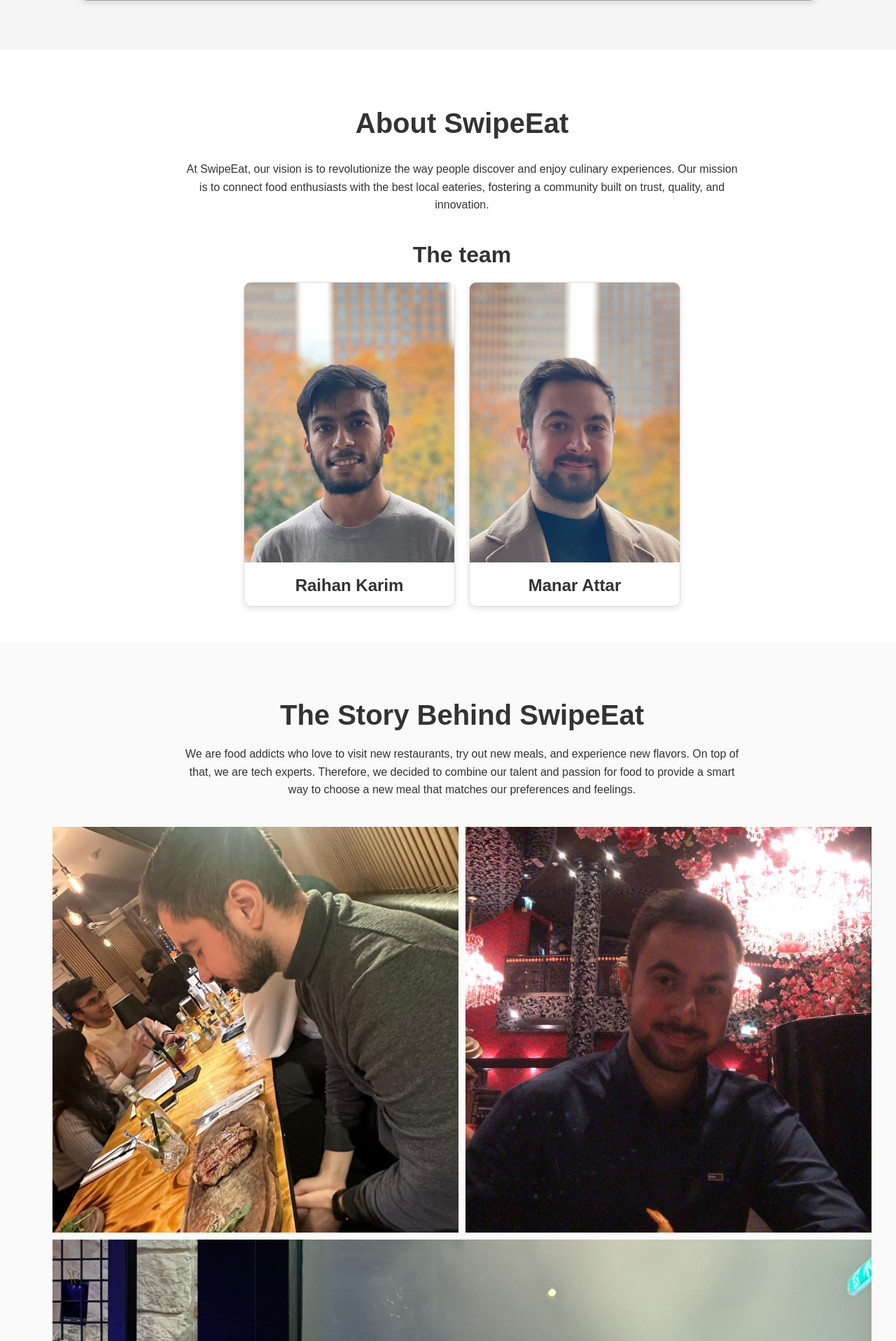
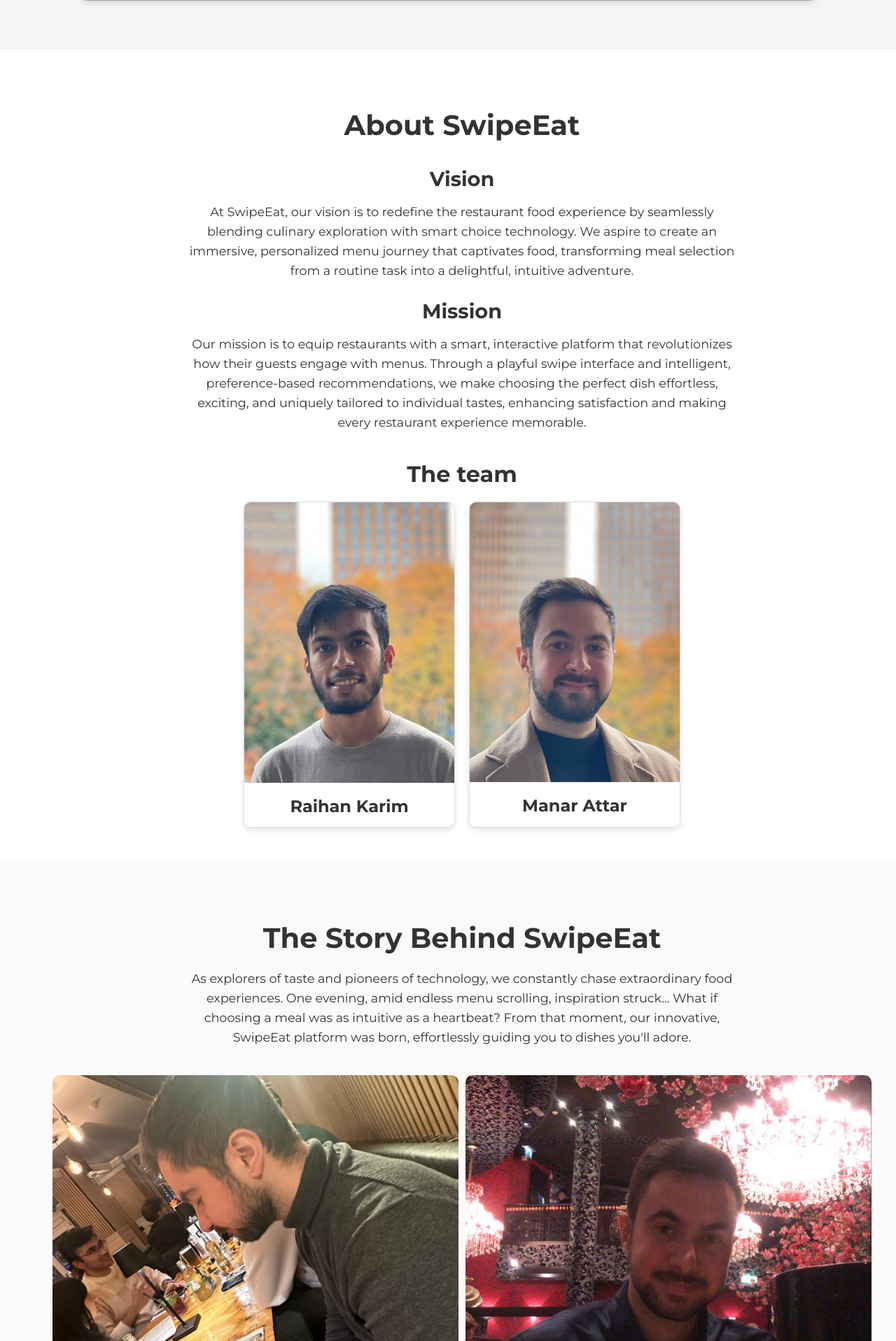
Before and after one commit to manarattar/swiper, a Flask app: page /landingpage in a window 1280 px wide. Shown: the part 4243-6160 px from the top of the page at 70% size. Run offline with Flask 3, Linux system fonts and the light colour scheme; grey boxes are pictures that could not be loaded.

Commit message:
Update landingpage.html

```diff
--- a/templates/landingpage.html
+++ b/templates/landingpage.html
@@ -2,6 +2,8 @@
 <html lang="en">
 <head>
   <meta charset="UTF-8">
+  <!-- Import Montserrat font from Google Fonts -->
+  <link href="https://fonts.googleapis.com/css2?family=Montserrat:wght@400;700&display=swap" rel="stylesheet">
   <meta name="viewport" content="width=device-width, initial-scale=1.0, viewport-fit=cover">
   <title>SwipeEat Landing Page</title>
   <style>
@@ -10,7 +12,7 @@
       margin: 0;
       padding: 0;
       scroll-behavior: auto; /* We'll handle smooth scrolling manually */
-      font-family: Arial, sans-serif;
+      font-family: 'Montserrat', sans-serif;
       overflow-x: hidden;
       touch-action: manipulation;
     }
@@ -139,7 +141,7 @@
       display: block;
     }
 
-    /* Block 3: About Us Section with Animation */
+    /* Block 3: About Us Section with Vision, Mission, and Team */
     .about-section {
       padding: 50px 20px;
       background-color: #fff;
@@ -151,16 +153,20 @@
       font-size: 2.5rem;
       animation: fadeIn 1s ease-out forwards;
     }
-    .about-description {
+    .vision-mission {
       max-width: 800px;
       margin: 0 auto 40px;
       line-height: 1.6;
       text-align: center;
-      animation: fadeIn 1s ease-out forwards;
-      animation-delay: 0.2s;
-      opacity: 0;
     }
-    /* "The team" Headline Above Founders */
+    .vision-mission h3 {
+      font-size: 1.8rem;
+      margin: 20px 0 10px;
+    }
+    .vision-mission p {
+      font-size: 1.1rem;
+      margin: 0 0 20px;
+    }
     .team-headline {
       text-align: center;
       font-size: 2rem;
@@ -198,7 +204,7 @@
       font-size: 1.5rem;
     }
 
-    /* Block 4: Story Section */
+    /* Block 4: Story Section with Food Gallery */
     .story-section {
       padding: 50px 20px;
       background-color: #fafafa;
@@ -215,11 +221,12 @@
       margin: 0 auto 40px;
       line-height: 1.6;
       text-align: center;
+      font-size: 1.1rem;
       animation: fadeIn 1s ease-out forwards;
       animation-delay: 0.2s;
       opacity: 0;
     }
-    /* Food Gallery: 2 small images, 1 big image, 2 small images */
+    /* Food Gallery Layout Using Columns */
     .food-gallery {
       display: grid;
       grid-template-columns: repeat(2, 1fr);
@@ -229,16 +236,18 @@
     .food-gallery .big {
       grid-column: 1 / -1;
     }
-    .food-gallery .gallery-item {
+    .gallery-item {
       position: relative;
       width: 100%;
-      aspect-ratio: 1; /* Maintain a square shape */
+      aspect-ratio: 1; /* Square shape */
       overflow: hidden;
     }
-    .food-gallery .gallery-item img {
+    .gallery-item img {
       width: 100%;
       height: 100%;
       object-fit: cover;
+      border-radius: 10px;
+      box-shadow: 0 4px 8px rgba(0,0,0,0.1);
     }
 
     /* Back-to-Top Button */
@@ -352,13 +361,18 @@
     </div>
   </section>
 
-  <!-- Block 3: About Us Section -->
+  <!-- Block 3: About Us Section with Vision, Mission, and Team -->
   <section id="about" class="section about-section">
     <div class="container">
       <h2>About SwipeEat</h2>
-      <div class="about-description">
+      <div class="vision-mission">
+        <h3>Vision</h3>
         <p>
-          At SwipeEat, our vision is to revolutionize the way people discover and enjoy culinary experiences. Our mission is to connect food enthusiasts with the best local eateries, fostering a community built on trust, quality, and innovation.
+          At SwipeEat, our vision is to redefine the restaurant food experience by seamlessly blending culinary exploration with smart choice technology. We aspire to create an immersive, personalized menu journey that captivates food, transforming meal selection from a routine task into a delightful, intuitive adventure.
+        </p>
+        <h3>Mission</h3>
+        <p>
+          Our mission is to equip restaurants with a smart, interactive platform that revolutionizes how their guests engage with menus. Through a playful swipe interface and intelligent, preference-based recommendations, we make choosing the perfect dish effortless, exciting, and uniquely tailored to individual tastes, enhancing satisfaction and making every restaurant experience memorable.
         </p>
       </div>
       <!-- "The team" Headline -->
@@ -376,31 +390,31 @@
     </div>
   </section>
 
-  <!-- Block 4: Story Section -->
+  <!-- Block 4: Story Section with Food Gallery -->
   <section id="story" class="section story-section">
     <div class="container">
       <h2>The Story Behind SwipeEat</h2>
       <div class="story-description">
         <p>
-          We are food addicts who love to visit new restaurants, try out new meals, and experience new flavors. On top of that, we are tech experts. Therefore, we decided to combine our talent and passion for food to provide a smart way to choose a new meal that matches our preferences and feelings.
+          As explorers of taste and pioneers of technology, we constantly chase extraordinary food experiences. One evening, amid endless menu scrolling, inspiration struck... What if choosing a meal was as intuitive as a heartbeat? From that moment, our innovative, SwipeEat platform was born, effortlessly guiding you to dishes you'll adore.
         </p>
       </div>
       <!-- Updated Food Gallery: 2 small images, 1 big image, 2 small images -->
       <div class="food-gallery">
         <div class="gallery-item">
-            <img src="static/meal_images/food_gallery.jpeg" alt="Restaurant Visit 1" loading="lazy">
+          <img src="static/meal_images/food_gallery.jpeg" alt="Restaurant Visit 1" loading="lazy">
         </div>
         <div class="gallery-item">
-            <img src="static/meal_images/food_gallery1.jpeg" alt="Restaurant Visit 1" loading="lazy">
+          <img src="static/meal_images/food_gallery1.jpeg" alt="Restaurant Visit 2" loading="lazy">
         </div>
         <div class="gallery-item big">
-            <img src="static/meal_images/food_gallery2.jpeg" alt="Restaurant Visit 1" loading="lazy">
+          <img src="static/meal_images/food_gallery2.jpeg" alt="Restaurant Visit 3" loading="lazy">
         </div>
         <div class="gallery-item">
-            <img src="static/meal_images/food_gallery3.jpeg" alt="Restaurant Visit 1" loading="lazy">
+          <img src="static/meal_images/food_gallery3.jpeg" alt="Restaurant Visit 4" loading="lazy">
         </div>
         <div class="gallery-item">
-            <img src="static/meal_images/food_gallery4.jpeg" alt="Restaurant Visit 1" loading="lazy">
+          <img src="static/meal_images/food_gallery4.jpeg" alt="Restaurant Visit 5" loading="lazy">
         </div>
       </div>
     </div>
```
